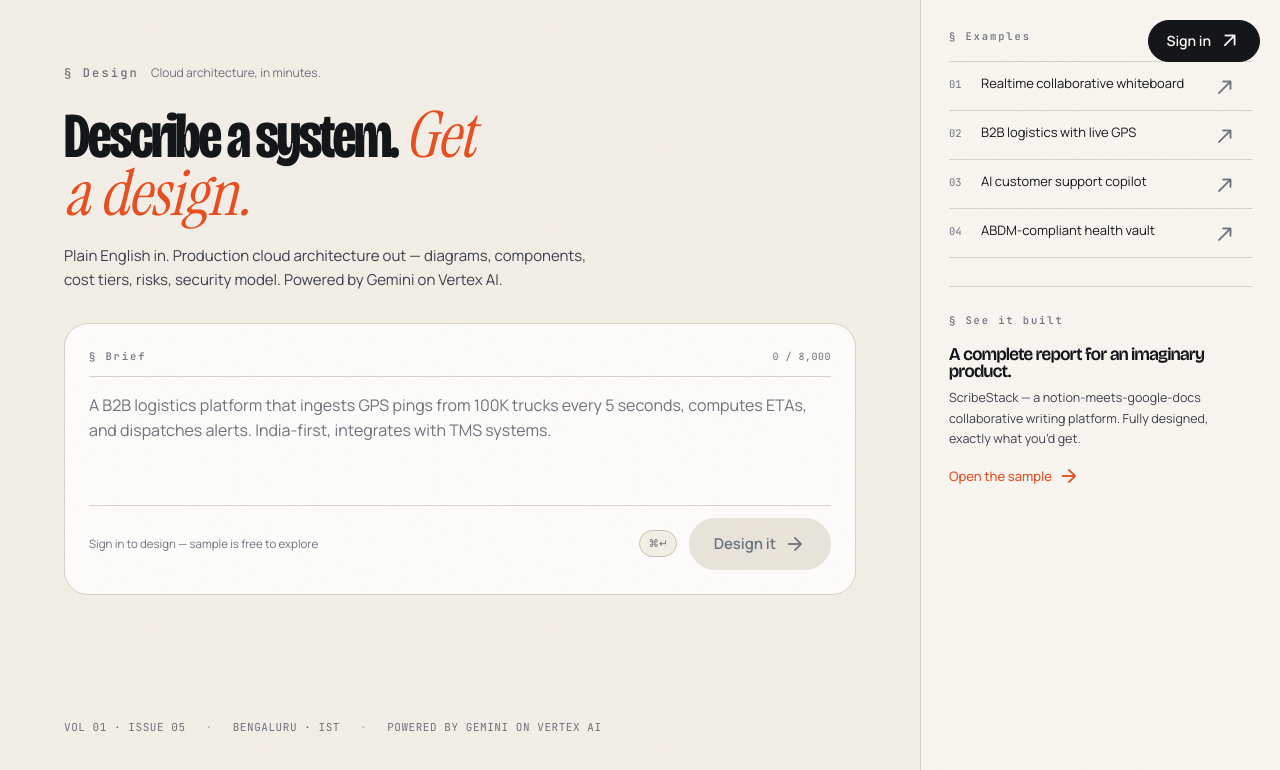
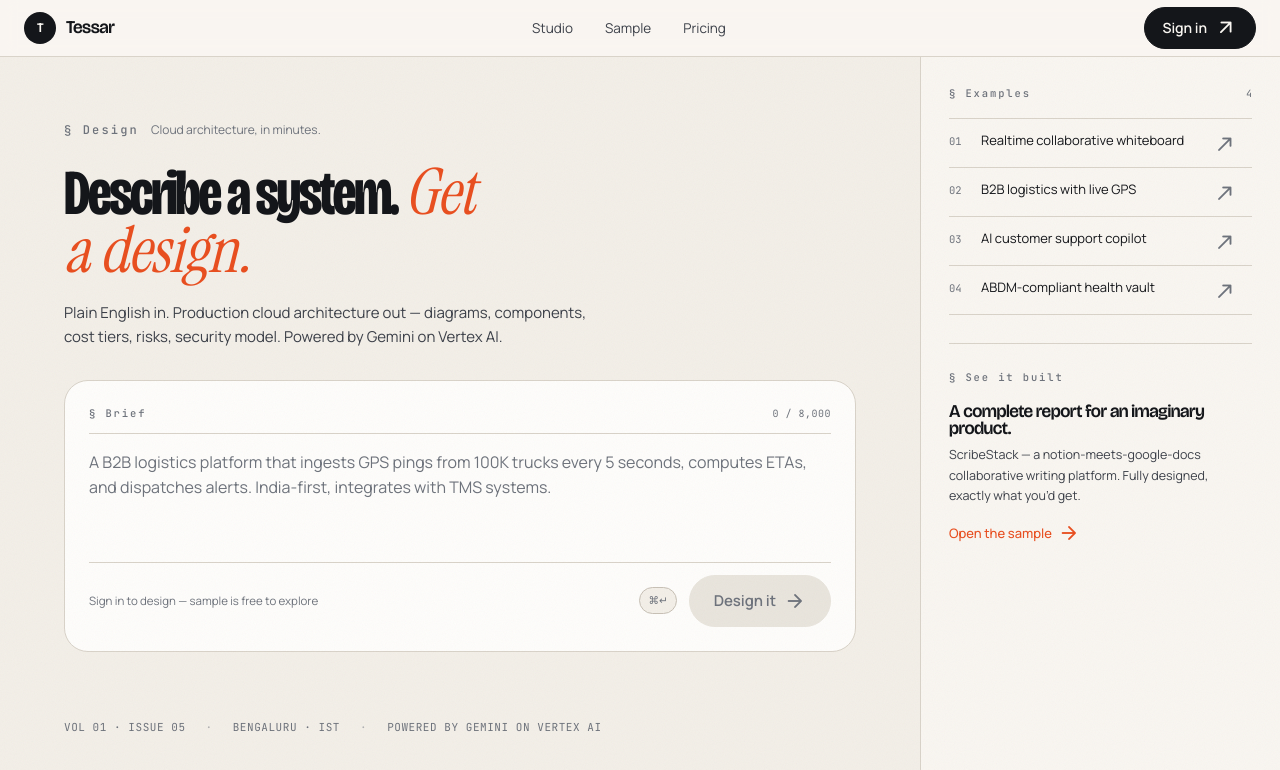
Before and after one commit to mukesh-jadhav/tesssar-next, a Next.js app: page /studio in a window 1280 px wide. Shown: the top 770 px of the page. Built offline with nearby package versions, Linux system fonts and the light colour scheme; no server answers.

Commit message:
App-wide AppHeader; unlock body scroll; move /pricing public

```diff
--- a/src/app/globals.css
+++ b/src/app/globals.css
@@ -144,8 +144,9 @@
     font-feature-settings: "ss01" 1, "cv11" 1, "kern" 1;
     font-size: 15px;
     line-height: 1.55;
-    overflow: hidden;
   }
+  /* Lock viewport when applied to a top-level container (e.g. studio cockpit) */
+  .shell-locked { overflow: hidden; }
   ::selection { background: hsl(var(--ink)); color: hsl(var(--paper)); }
   :focus-visible { outline: 2px solid hsl(var(--accent)); outline-offset: 3px; border-radius: 4px; }
   h1, h2, h3, h4, h5, h6 {
--- a/src/app/layout.tsx
+++ b/src/app/layout.tsx
@@ -4,6 +4,7 @@ import "./globals.css";
 import { Toaster } from "sonner";
 import { CommandMenu } from "@/components/shared/CommandMenu";
 import { RouteProgress } from "@/components/shared/RouteProgress";
+import { AppHeader } from "@/components/shared/AppHeader";
 
 // Display — modern editorial sans with SOFT axis (rounded corners) and
 // variable width. The personality typeface of the whole product.
@@ -69,9 +70,12 @@ export default function RootLayout({ children }: { children: React.ReactNode })
           rel="stylesheet"
         />
       </head>
-      <body className="min-h-screen antialiased">
+      <body className="min-h-screen flex flex-col antialiased">
         <RouteProgress />
-        {children}
+        <AppHeader />
+        <div className="flex-1 min-h-0 flex flex-col">
+          {children}
+        </div>
         <CommandMenu />
         <Toaster richColors position="top-right" />
       </body>
--- a/src/app/page.tsx
+++ b/src/app/page.tsx
@@ -1,6 +1,5 @@
 import Link from "next/link";
 import { getSessionUser } from "@/lib/firebase/auth";
-import { LandingTopBar } from "@/components/landing/LandingTopBar";
 
 export const metadata = {
   title: "Tessar — Cloud architecture, in four minutes",
@@ -12,10 +11,8 @@ export default async function HomePage() {
 
   return (
     <div className="grain min-h-screen bg-[hsl(var(--paper))] text-[hsl(var(--ink))]">
-      <LandingTopBar signedIn={signedIn} />
-
       {/* HERO */}
-      <section className="relative px-6 pt-40 pb-24 md:px-12 md:pt-48 md:pb-32">
+      <section className="relative px-6 pt-20 pb-24 md:px-12 md:pt-28 md:pb-32">
         <div className="mx-auto max-w-[1280px]">
           <p className="section-num m3-page-enter">§ Volume 01 · Cloud architecture, in four minutes</p>
 
--- a/src/app/(app)/pricing/page.tsx
+++ b/src/app/pricing/page.tsx
@@ -1,6 +1,5 @@
 import { getSessionUser } from "@/lib/firebase/auth";
 import { CreditPacksGrid } from "@/components/billing/CreditPacksGrid";
-import { ScrollFrame } from "@/components/workspace/ScrollFrame";
 
 export const metadata = { title: "Credits" };
 
@@ -14,7 +13,7 @@ export default async function PricingPage() {
   const user = await getSessionUser();
 
   return (
-    <ScrollFrame>
+    <div className="min-h-screen bg-[hsl(var(--paper))]">
       <div className="mx-auto w-full max-w-[1400px] px-6 py-10 md:px-12 md:py-14 lg:px-16">
       {/* Masthead */}
       <div className="rule-dots flex items-baseline justify-between pb-4">
@@ -87,6 +86,6 @@ export default async function PricingPage() {
         </div>
       </section>
       </div>
-    </ScrollFrame>
+    </div>
   );
 }
--- /dev/null
+++ b/src/components/shared/AppHeader.tsx
@@ -0,0 +1,66 @@
+import Link from "next/link";
+import { getSessionUser } from "@/lib/firebase/auth";
+import { getBalance } from "@/lib/credits/ledger";
+import { ProfileChip, type ProfileChipUser } from "@/components/auth/ProfileChip";
+
+/**
+ * AppHeader — app-wide top bar.
+ *
+ *  - Tessar logo on the left, slim nav center, sign-in / profile right.
+ *  - Server component; fetches session + credit balance once per request.
+ *  - Rendered from the root layout so every page gets the same chrome.
+ */
+export async function AppHeader() {
+  const user = await getSessionUser();
+  const credits = user ? await getBalance(user.uid) : undefined;
+  const signedIn = !!user;
+
+  const profileUser: ProfileChipUser | null = user
+    ? {
+        displayName: user.displayName ?? null,
+        email: user.email,
+        photoURL: user.photoURL ?? null,
+      }
+    : null;
+
+  return (
+    <header className="sticky top-0 z-40 border-b border-[hsl(var(--line))] bg-[hsl(var(--paper))]/85 backdrop-blur supports-[backdrop-filter]:bg-[hsl(var(--paper))]/70">
+      <div className="mx-auto flex h-14 max-w-[1480px] items-center justify-between gap-6 px-4 md:px-6">
+        <Link href="/" className="flex items-center gap-2.5">
+          <span className="grid size-8 place-items-center rounded-xl bg-[hsl(var(--ink))] text-[hsl(var(--paper))]">
+            <span className="display text-[13px] leading-none">T</span>
+          </span>
+          <span className="display text-[18px] tracking-[-0.02em]">Tessar</span>
+        </Link>
+
+        <nav className="hidden md:flex items-center gap-1">
+          <HeaderLink href="/studio" label="Studio" />
+          <HeaderLink href="/sample" label="Sample" />
+          <HeaderLink href="/pricing" label="Pricing" />
+        </nav>
+
+        <div className="flex items-center gap-2">
+          {signedIn && profileUser ? (
+            <ProfileChip user={profileUser} credits={credits} />
+          ) : (
+            <Link href="/login" className="btn-pill btn-pill-sm">
+              Sign in
+              <span className="ms text-[16px]" aria-hidden>arrow_outward</span>
+            </Link>
+          )}
+        </div>
+      </div>
+    </header>
+  );
+}
+
+function HeaderLink({ href, label }: { href: string; label: string }) {
+  return (
+    <Link
+      href={href}
+      className="state-layer rounded-full px-3.5 py-1.5 text-[13.5px] text-[hsl(var(--ink-2))] hover:text-[hsl(var(--ink))]"
+    >
+      {label}
+    </Link>
+  );
+}
--- a/src/components/workspace/HomeCockpit.tsx
+++ b/src/components/workspace/HomeCockpit.tsx
@@ -59,24 +59,6 @@ export function HomeCockpit({
 
   return (
     <div className="relative flex-1 min-h-0 grid grid-cols-1 xl:grid-cols-[1fr_360px]">
-      {/* Profile chip — fixed top-right of viewport */}
-      {signedIn && user && (
-        <div className="absolute right-5 top-5 z-30">
-          <ProfileChip user={user} credits={credits} />
-        </div>
-      )}
-      {!signedIn && (
-        <div className="absolute right-5 top-5 z-30">
-          <Link
-            href="/login"
-            className="btn-pill btn-pill-sm"
-          >
-            Sign in
-            <span className="ms text-[16px]" aria-hidden>arrow_outward</span>
-          </Link>
-        </div>
-      )}
-
       {/* Canvas */}
       <section className="min-h-0 overflow-auto scrollbar-thin">
         <div className="h-full flex flex-col p-8 md:p-12 lg:p-14 xl:p-16">
--- a/src/components/workspace/WorkspaceShell.tsx
+++ b/src/components/workspace/WorkspaceShell.tsx
@@ -25,8 +25,8 @@ export function WorkspaceShell({
   children: React.ReactNode;
 }) {
   return (
-    <div className="grain h-full w-full bg-[hsl(var(--paper))] text-[hsl(var(--ink))]">
-      <main className="h-full w-full min-w-0 min-h-0 flex flex-col bg-[hsl(var(--paper-2))]">
+    <div className="grain shell-locked flex-1 min-h-0 w-full flex flex-col bg-[hsl(var(--paper))] text-[hsl(var(--ink))]">
+      <main className="flex-1 min-h-0 w-full min-w-0 flex flex-col bg-[hsl(var(--paper-2))]">
         {children}
       </main>
     </div>
```
